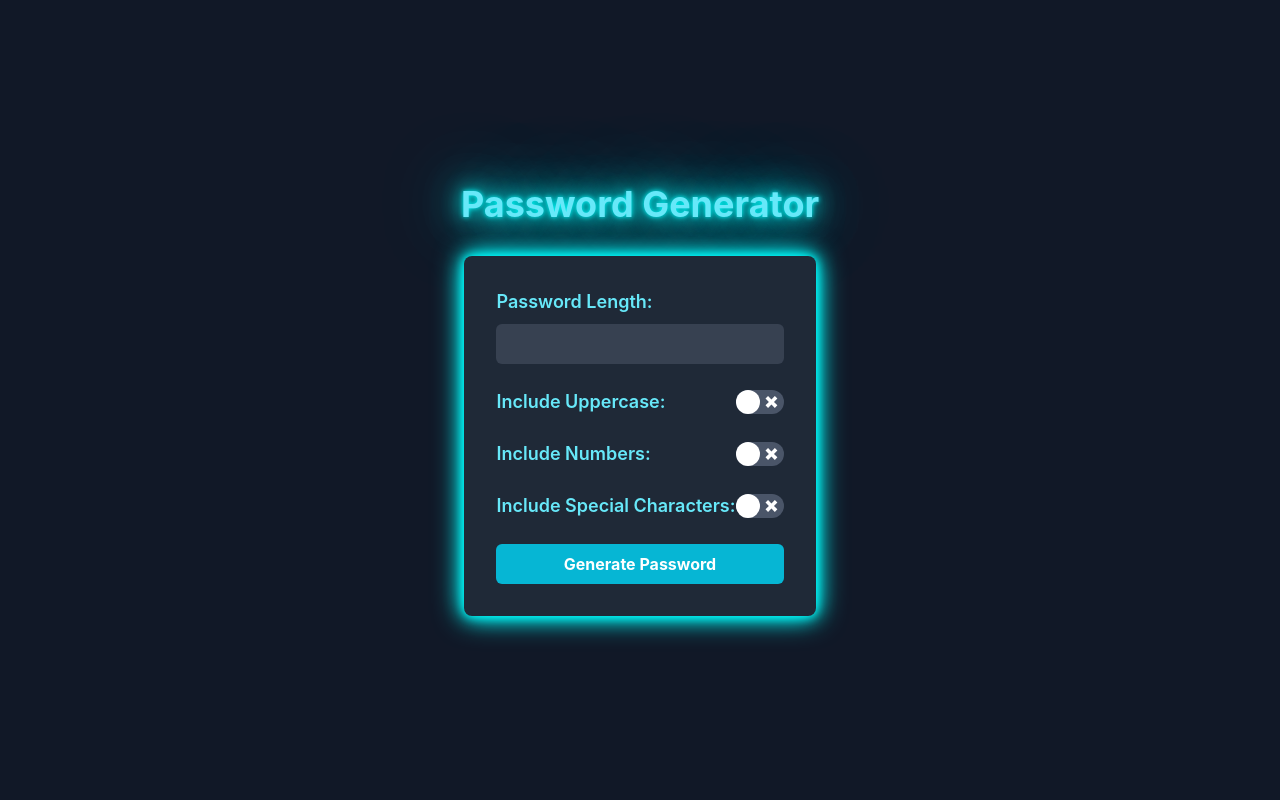
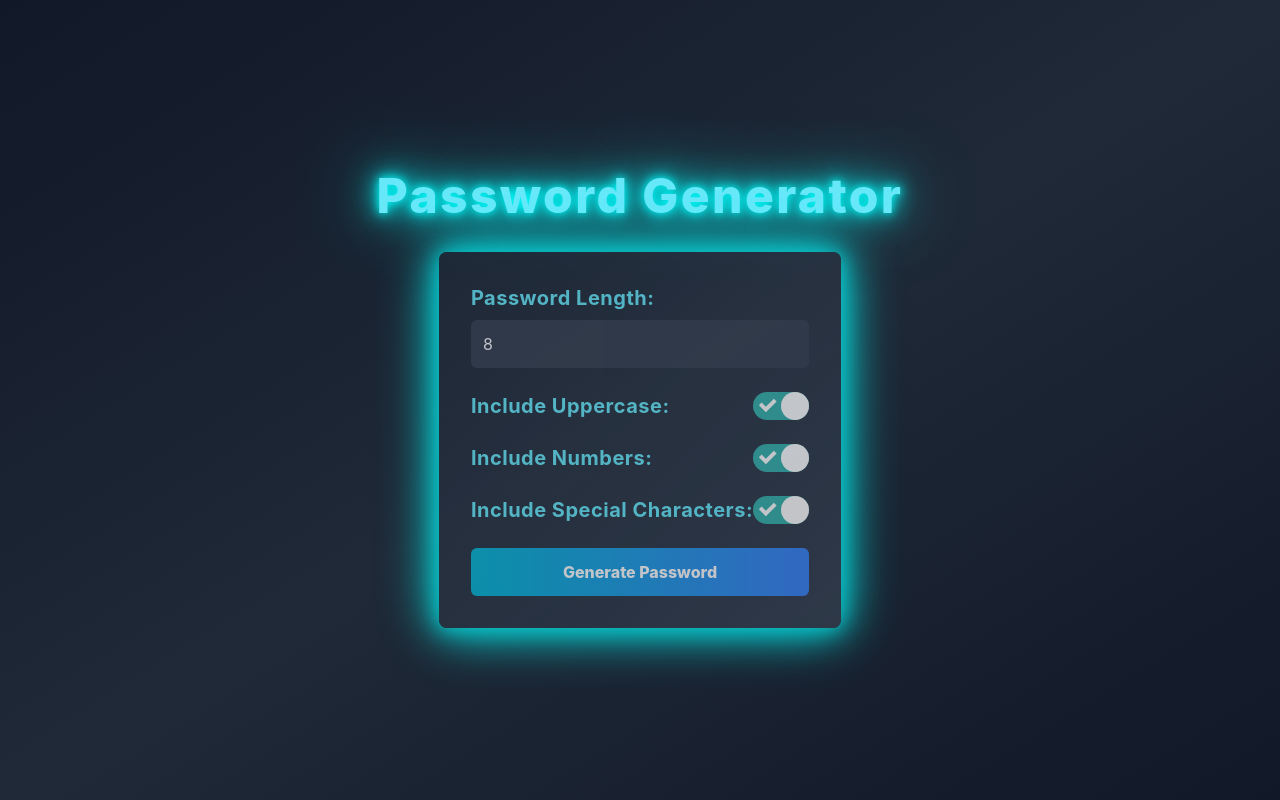
Before and after one commit to abirzishan32/password_generator, a React (Create React App) app: page / in a window 1280 px wide. Built offline with nearby package versions, Linux system fonts and the light colour scheme.

Commit message:
almost done

```diff
--- a/package.json
+++ b/package.json
@@ -3,6 +3,8 @@
   "version": "0.1.0",
   "private": true,
   "dependencies": {
+    "@fortawesome/free-solid-svg-icons": "^6.6.0",
+    "@fortawesome/react-fontawesome": "^0.2.2",
     "@testing-library/jest-dom": "^5.17.0",
     "@testing-library/react": "^13.4.0",
     "@testing-library/user-event": "^13.5.0",
--- a/src/App.js
+++ b/src/App.js
@@ -4,8 +4,8 @@ import './style.css';
 
 function App() {
   return (
-    <div className="min-h-screen flex flex-col justify-center items-center bg-gray-900 text-cyan-300">
-      <h1 className="text-4xl font-bold mb-8 neon-text">Password Generator</h1>
+    <div className="min-h-screen flex flex-col justify-center items-center bg-gradient-to-br from-gray-900 via-gray-800 to-gray-900 text-cyan-300">
+      <h1 className="text-5xl font-extrabold mb-8 neon-text tracking-wider animate-flicker animate-glow">Password Generator</h1>
       <PasswordGenerator />
     </div>
   );
--- a/src/components/PasswordGenerator.jsx
+++ b/src/components/PasswordGenerator.jsx
@@ -1,52 +1,143 @@
-import React from 'react';
+import React, { useState } from 'react';
 import ReactSwitch from 'react-switch';
+import { FontAwesomeIcon } from '@fortawesome/react-fontawesome';
+import { faClipboard } from '@fortawesome/free-solid-svg-icons';
 
 const PasswordGenerator = () => {
+    const [password, setPassword] = useState("");
+    const [length, setLength] = useState(8);
+    const [uppercase, setUppercase] = useState(true);
+    const [numbers, setNumbers] = useState(true);
+    const [specialChars, setSpecialChars] = useState(true);
+    const [strength, setStrength] = useState("");
+    const [copied, setCopied] = useState(false);
+
+    const calculateStrength = (generatedPassword) => {
+        let strengthLevel = 0;
+
+        if (generatedPassword.length >= 8) strengthLevel++;
+        if (/[A-Z]/.test(generatedPassword)) strengthLevel++;
+        if (/[0-9]/.test(generatedPassword)) strengthLevel++;
+        if (/[^a-zA-Z0-9]/.test(generatedPassword)) strengthLevel++;
+
+        if (strengthLevel <= 1) setStrength("Weak");
+        else if (strengthLevel === 2) setStrength("Medium");
+        else if (strengthLevel >= 3) setStrength("Strong");
+    };
+
+    const generatePassword = () => {
+        const upper = 'ABCDEFGHIJKLMNOPQRSTUVWXYZ';
+        const lower = 'abcdefghijklmnopqrstuvwxyz';
+        const nums = '0123456789';
+        const symbols = '!@#$%^&*()_+-=[]{}|;:,.<>?';
+
+        let validChars = lower;
+
+        if (uppercase) validChars += upper;
+        if (numbers) validChars += nums;
+        if (specialChars) validChars += symbols;
+
+        let generatePass = '';
+        for (let i = 0; i < length; i++) {
+            const randomIndex = Math.floor(Math.random() * validChars.length);
+            generatePass += validChars[randomIndex];
+        }
+
+        setPassword(generatePass);
+        calculateStrength(generatePass);
+        setCopied(false); // Reset the copied state after generating a new password
+    };
+
+    const copyToClipboard = () => {
+        navigator.clipboard.writeText(password);
+        setCopied(true);
+        setTimeout(() => setCopied(false), 2000); // Hide the message after 2 seconds
+    };
+
     return (
-    <div className="bg-gray-800 p-8 rounded-lg shadow-lg neon-box">
+        <div className="bg-gradient-to-br from-gray-800 to-gray-700 p-8 rounded-lg shadow-xl neon-box transform hover:scale-105 transition-transform duration-300 animate-pulse">
             <div className="mb-6">
-        <label className="block text-lg font-semibold mb-2">Password Length:</label>
-        <input type="number" className="w-full p-2 rounded-md bg-gray-700 text-white focus:outline-none focus:ring-2 focus:ring-cyan-400" />
-      </div>
-
-      <div className="mb-6 flex items-center justify-between">
-        <label className="text-lg font-semibold">Include Uppercase:</label>
-        <ReactSwitch
-          height={24}
-          width={48}
-          handleDiameter={24}
-          offColor="#4A5568"
-          onColor="#63B3ED"
+                <label className="block text-xl font-bold mb-2 tracking-wide neon-label">Password Length:</label>
+                <input
+                    value={length}
+                    onChange={(e) => setLength(Number(e.target.value))}
+                    type="number"
+                    className="w-full p-3 rounded-md bg-gray-700 text-white focus:outline-none focus:ring-4 focus:ring-cyan-500 transition-shadow duration-300 glow-input"
+                    min="4" max="32"
                 />
             </div>
 
             <div className="mb-6 flex items-center justify-between">
-        <label className="text-lg font-semibold">Include Numbers:</label>
+                <label className="text-xl font-bold tracking-wide neon-label">Include Uppercase:</label>
                 <ReactSwitch
-          height={24}
-          width={48}
-          handleDiameter={24}
-          offColor="#4A5568"
-          onColor="#63B3ED"
+                    checked={uppercase}
+                    onChange={() => setUppercase(!uppercase)}
+                    height={28}
+                    width={56}
+                    handleDiameter={28}
+                    offColor="#2D3748"
+                    onColor="#38B2AC"
                 />
             </div>
 
             <div className="mb-6 flex items-center justify-between">
-        <label className="text-lg font-semibold">Include Special Characters:</label>
+                <label className="text-xl font-bold tracking-wide neon-label">Include Numbers:</label>
                 <ReactSwitch
-          height={24}
-          width={48}
-          handleDiameter={24}
-          offColor="#4A5568"
-          onColor="#63B3ED"
+                    checked={numbers}
+                    onChange={() => setNumbers(!numbers)}
+                    height={28}
+                    width={56}
+                    handleDiameter={28}
+                    offColor="#2D3748"
+                    onColor="#38B2AC"
                 />
             </div>
 
-      <button className="w-full py-2 px-4 rounded-md bg-cyan-500 hover:bg-cyan-400 text-white font-bold transition-all transform hover:scale-105 focus:outline-none focus:ring-2 focus:ring-cyan-400">
+            <div className="mb-6 flex items-center justify-between">
+                <label className="text-xl font-bold tracking-wide neon-label">Include Special Characters:</label>
+                <ReactSwitch
+                    checked={specialChars}
+                    onChange={() => setSpecialChars(!specialChars)}
+                    height={28}
+                    width={56}
+                    handleDiameter={28}
+                    offColor="#2D3748"
+                    onColor="#38B2AC"
+                />
+            </div>
+
+            <button
+                onClick={generatePassword}
+                className="w-full py-3 px-6 rounded-md bg-gradient-to-r from-cyan-500 to-blue-500 hover:from-blue-500 hover:to-cyan-500 text-white font-extrabold transition-all transform hover:scale-110 focus:outline-none focus:ring-4 focus:ring-cyan-500 animate-glow hover:animate-shake"
+            >
                 Generate Password
             </button>
+
+            {password && (
+                <div className="mt-6 p-4 rounded-md border-4 border-cyan-500 bg-gray-800 text-cyan-300 text-center text-2xl font-bold shadow-lg neon-text">
+                    <p className="p-2 bg-gradient-to-r from-cyan-500 to-blue-500 bg-clip-text text-transparent animate-glow">{password}
+                        <FontAwesomeIcon
+                            icon={faClipboard}
+                            className="text-cyan-300 cursor-pointer hover:text-cyan-500 ml-20 transition-all transform hover:scale-110"
+                            onClick={copyToClipboard}
+                            title="Copy to Clipboard"
+                        />
+                    </p>
+
+                </div>
+            )}
+
+
+
+
+
+            {copied && (
+                <div className="mt-2 text-cyan-300 font-bold text-center animate-bounce">
+                    Copied!
+                </div>
+            )}
         </div>
     );
-}
+};
 
 export default PasswordGenerator;
--- a/src/style.css
+++ b/src/style.css
@@ -1,8 +1,17 @@
-
 .neon-text {
-    text-shadow: 0 0 5px cyan, 0 0 20px cyan, 0 0 40px cyan, 0 0 80px cyan;
+    text-shadow: 0 0 10px cyan, 0 0 20px cyan, 0 0 40px cyan, 0 0 80px cyan;
+    animation: flicker 1.5s infinite alternate;
   }
 
   .neon-box {
-    box-shadow: 0 0 10px cyan, 0 0 20px cyan, 0 0 30px cyan;
+    box-shadow: 0 0 20px cyan, 0 0 40px cyan, 0 0 60px cyan;
   }
+
+  @keyframes flicker {
+    0%, 19%, 21%, 23%, 25%, 54%, 56%, 100% {
+      opacity: 1;
+    }
+    20%, 24%, 55% {
+      opacity: 0.4;
+    }
+  }
```
Also changed, not shown: 1 other file (tests, documents, lock files or other folders). Lines whose indentation alone changed are shown as unchanged.
